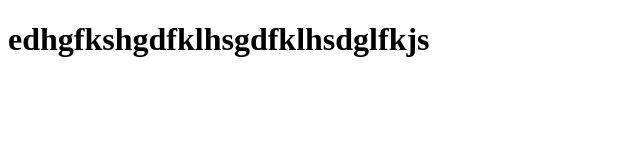
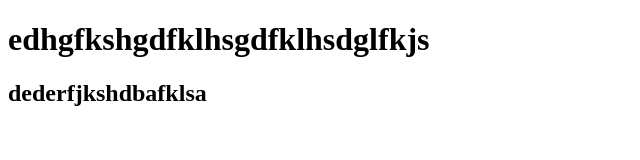
Before and after one commit to Lecuyer-Quentin/Premier-Projet, a plain HTML site: page index.html in a window 1280 px wide. Shown: the whole page, without its empty margins (0-640 px from the left). Drawn offline with Linux system fonts and the light colour scheme.

Commit message:
New title

```diff
--- a/index.html
+++ b/index.html
@@ -10,5 +10,7 @@
 
     <h1>edhgfkshgdfklhsgdfklhsdglfkjs</h1>
 
+    <h2>dederfjkshdbafklsa</h2>
+
 </body>
 </html>
```
